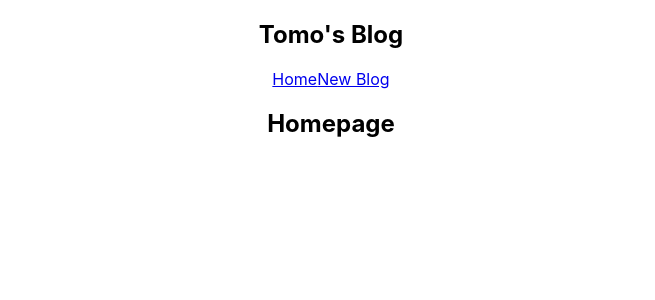
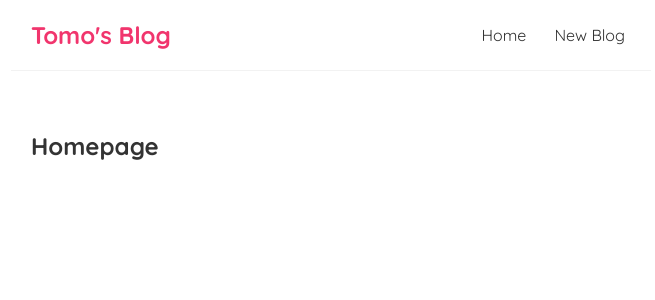
Before and after one commit to tomonorman/react-blog, a React (Create React App) app: page / in a window 1280 px wide. Shown: the top 300 px of the page, without its empty margins (309-964 px from the left). Built offline with nearby package versions, Linux system fonts and the light colour scheme.

Commit message:
basic styling added

```diff
--- a/src/App.css
+++ /dev/null
@@ -1,38 +0,0 @@
-.App {
-  text-align: center;
-}
-
-.App-logo {
-  height: 40vmin;
-  pointer-events: none;
-}
-
-@media (prefers-reduced-motion: no-preference) {
-  .App-logo {
-    animation: App-logo-spin infinite 20s linear;
-  }
-}
-
-.App-header {
-  background-color: #282c34;
-  min-height: 100vh;
-  display: flex;
-  flex-direction: column;
-  align-items: center;
-  justify-content: center;
-  font-size: calc(10px + 2vmin);
-  color: white;
-}
-
-.App-link {
-  color: #61dafb;
-}
-
-@keyframes App-logo-spin {
-  from {
-    transform: rotate(0deg);
-  }
-  to {
-    transform: rotate(360deg);
-  }
-}
--- a/src/App.js
+++ b/src/App.js
@@ -1,4 +1,3 @@
-import './App.css';
 import Navbar from "./Navbar";
 import Home from "./Home";
 
--- a/src/index.css
+++ b/src/index.css
@@ -1,13 +1,41 @@
-body {
+@import url('https://fonts.googleapis.com/css2?family=Quicksand:wght@300;400;500;700&display=swap');
+
+/* Base Style */
+* {
   margin: 0;
-  font-family: -apple-system, BlinkMacSystemFont, 'Segoe UI', 'Roboto', 'Oxygen',
-    'Ubuntu', 'Cantarell', 'Fira Sans', 'Droid Sans', 'Helvetica Neue',
-    sans-serif;
-  -webkit-font-smoothing: antialiased;
-  -moz-osx-font-smoothing: grayscale;
+  font-family: "Quicksand";
+  color: #333;
 }
 
-code {
-  font-family: source-code-pro, Menlo, Monaco, Consolas, 'Courier New',
-    monospace;
+.navbar {
+  padding: 20px;
+  display: flex;
+  align-items: center;
+  max-width: 600px;
+  margin: 0 auto;
+  border-bottom: 1px solid #f2f2f2;
 }
+
+.navbar h1 {
+  color: #f1356d;
+}
+
+.navbar .links {
+  margin-left: auto;
+}
+
+.navbar a {
+  margin-left: 16px;
+  text-decoration: none;
+  padding: 6px;
+}
+
+.navbar a:hover {
+  color: #f1356d;
+}
+
+.content {
+  max-width: 600px;
+  margin: 40px auto;
+  padding: 20px;
+}
```
Also changed, not shown: 1 other file (tests, documents, lock files or other folders).
